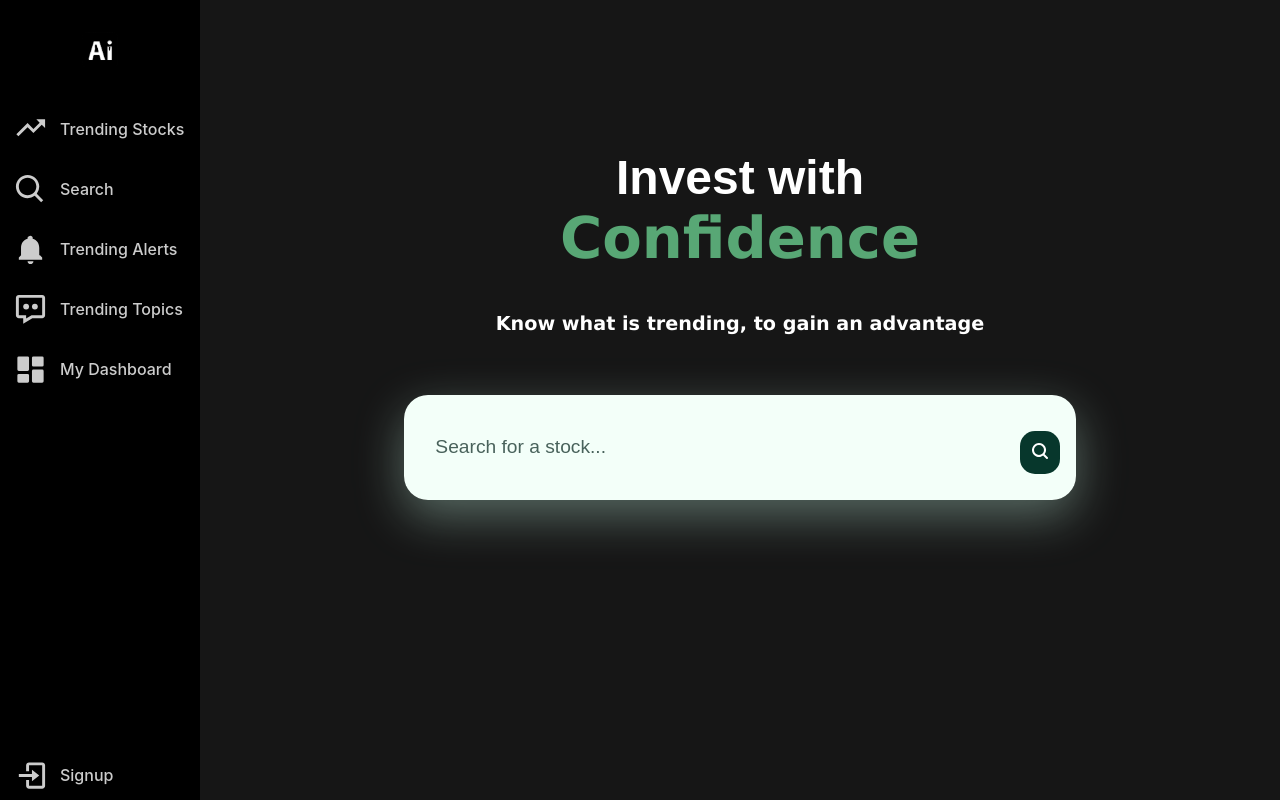
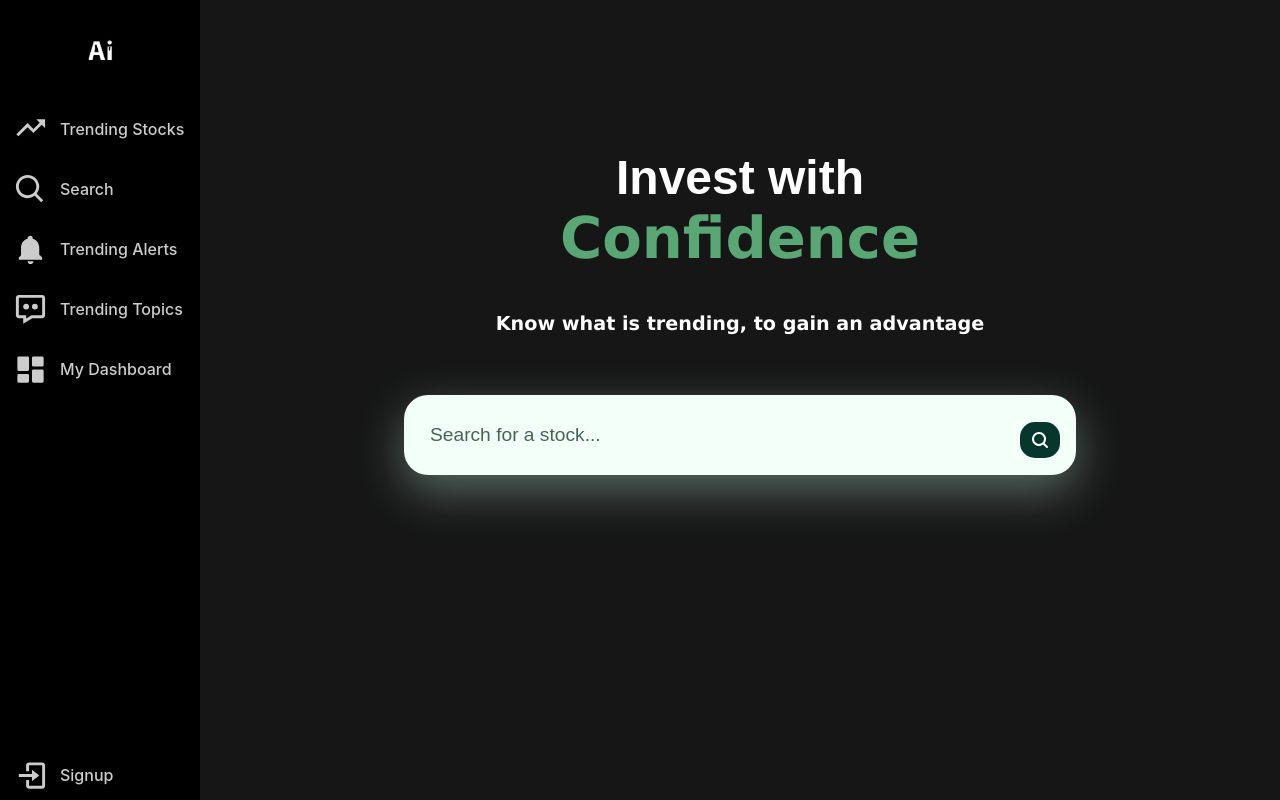
Before and after one commit to ThomasSchiolerH/StockHorizon, a React (Create React App) app in the folder frontend/: page / in a window 1280 px wide. Built offline with nearby package versions, Linux system fonts and the light colour scheme; no server answers.

Commit message:
search bar styling

```diff
--- a/frontend/src/styles/Home.css
+++ b/frontend/src/styles/Home.css
@@ -62,15 +62,16 @@
 }
 
 .input__search--variant {
-  width: 35em; /* Adjusted width */
+  width: 40em; /* Maintain width */
   border-radius: 13em;
   outline: none;
   border: none;
-  padding: 0.8em;
+  padding: 4px 10px; /* Adjust padding to fit within 28px height */
   font-size: 1.2em;
   color: #002019; /* Dark text color */
   background-color: transparent;
-  flex-grow: 1;
+  height: 28px; /* Set fixed height */
+  box-sizing: border-box; /* Ensure padding is included in height */
 }
 
 .input__search--variant::placeholder {
@@ -81,11 +82,15 @@
 .input__button__shadow--variant {
   border-radius: 15px;
   background-color: #07372C; /* Dark button color */
-  padding: 10px;
+  padding: 4px 10px; /* Adjust padding to make the button larger */
   border: none;
-  margin-left: 10px;
+  height: 36px; /* Adjust height to make the button larger */
   cursor: pointer;
   transition: background-color 0.3s;
+  display: flex;
+  align-items: center;
+  justify-content: center; /* Center the button content */
+  margin-left: 10px; /* Adjust margin as needed */
 }
 
 .input__button__shadow--variant:hover {
```
